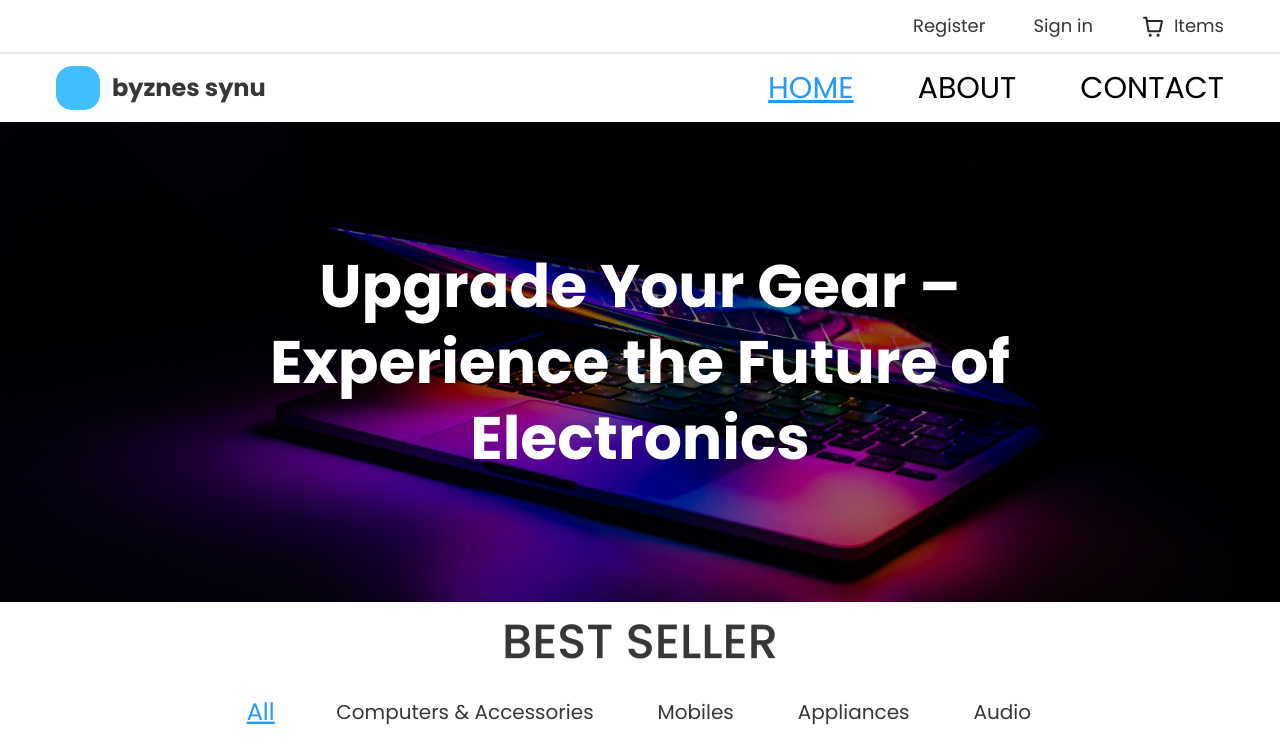
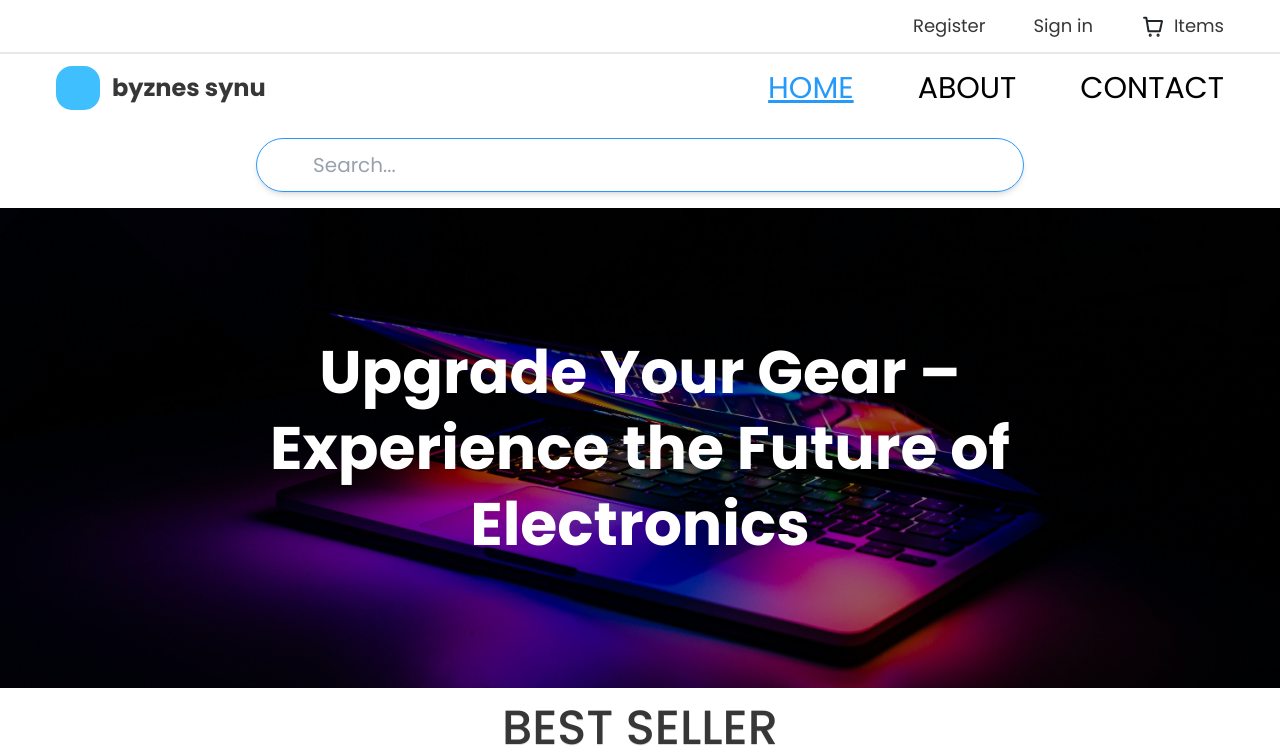
Before and after one commit to erienx/react-frontend-ecom, a React (Vite) app: page / in a window 1280 px wide. Shown: the top 756 px of the page. Built offline with nearby package versions, Linux system fonts and the light colour scheme.

Commit message:
implemented search bar and missing redirects

```diff
--- a/src/components/LowerHeader.tsx
+++ b/src/components/LowerHeader.tsx
@@ -18,13 +18,13 @@ const LowerHeader = () => {
   ]
   return (
     <>
-      <header className='flex flex-col sm:flex-row justify-between items-center px-4 sm:px-14 py-3 flex-wrap gap-y-12 sm:gap-y-8'>
+      <header className='flex flex-col sm:flex-row justify-between items-center px-4 sm:px-14 py-3 flex-wrap  gap-y-12 sm:gap-y-8'>
         <div className="flex gap-3 items-center mr-12">
           <LogoIcon />
           <h4 className="font-bold text-dark text-2xl">byznes synu</h4>
         </div>
 
-        <nav className="flex gap-6 sm:gap-10 lg:gap-16 items-center">
+        <nav className="flex gap-6 sm:gap-10 lg:gap-16 items-center ">
           {options.map((opt, index) => ( //index is fine as a key cause static array
             <NavLink key = {index} to={opt.path}
               className={({ isActive }) =>
--- a/src/components/UpperHeader.tsx
+++ b/src/components/UpperHeader.tsx
@@ -31,10 +31,10 @@ const UpperHeader = () => {
                     </div> */}
 
 
-                    <div className="flex items-center gap-2">
+                    <Link to='cart' className="flex items-center gap-2">
                         <CartIcon />
                         <span className="regular-text">Items</span>
-                    </div>
+                    </Link>
 
                     {/* <div className="flex items-center gap-2">
                         <span className="regular-text">$0.00</span>
--- /dev/null
+++ b/src/components/ui/SearchInput.tsx
@@ -0,0 +1,42 @@
+import { useState } from "react";
+import SearchIcon from "../../assets/search-icon.svg?react";
+import { useNavigate } from "react-router-dom";
+
+const SearchInput = () => {
+  const [query, setQuery] = useState("");
+
+  const handleChange = (e: React.ChangeEvent<HTMLInputElement>) => {
+    setQuery(e.target.value);
+  };
+  const handleKeyDown = (e: React.KeyboardEvent<HTMLInputElement>) => {
+    if (e.key === 'Enter')
+        redirect();
+  }
+  const navigate = useNavigate();
+  const redirect = () => {
+    if (query) {
+      navigate(`/item/term/${query}`);
+    }
+  }
+
+  return (
+    <div className="flex justify-center items-center my-4 mx-5 sm:mx-20">
+      <div className="relative w-full max-w-3xl">
+        <input
+          type="text"
+          value={query}
+          onChange={handleChange}
+          onKeyDown={handleKeyDown}
+          placeholder="Search..."
+          className="w-full pl-14 pr-4 py-3 text-md sm:text-xl rounded-full bg-transparent shadow-md border border-accent1 text-dark placeholder-gray-400 transition-all duration-100 focus:outline-none focus:ring-1 focus:ring-accent1-hover"
+        />
+        <SearchIcon
+            onClick={redirect}
+            className="w-10 h-10 text-accent1 hover:text-accent1-hover transition-colors duration-100 absolute left-4 top-1/2 transform -translate-y-1/2 p-2 rounded-full cursor-pointer "
+        />
+      </div>
+    </div>
+  );
+};
+
+export default SearchInput;
--- /dev/null
+++ b/src/pages/CartPage.tsx
@@ -0,0 +1,8 @@
+
+const CartPage = () => {
+  return (
+    <div>CartPage</div>
+  )
+}
+
+export default CartPage
--- a/src/pages/HomePage.tsx
+++ b/src/pages/HomePage.tsx
@@ -1,10 +1,12 @@
 import FeaturesInfo from "../components/FeaturesInfo"
 import HeroSection from "../components/HeroSection"
 import AllCards from "../components/HomeCards"
+import SearchInput from "../components/ui/SearchInput"
 
 const HomePage = () => {
     return (
         <main>
+            <SearchInput/>
             <HeroSection />
             <AllCards />
             <FeaturesInfo />
--- /dev/null
+++ b/src/pages/ItemPage.tsx
@@ -0,0 +1,9 @@
+import { useParams } from "react-router-dom"
+
+export const ItemPage = () => {
+    const params = useParams<{query: string}>();
+
+    return (
+    <div>ItemPage, params: {params.query}</div>
+    )
+}
```
Also changed, not shown: src/main.tsx (+12 -1 lines), src/assets/search-icon.svg.
